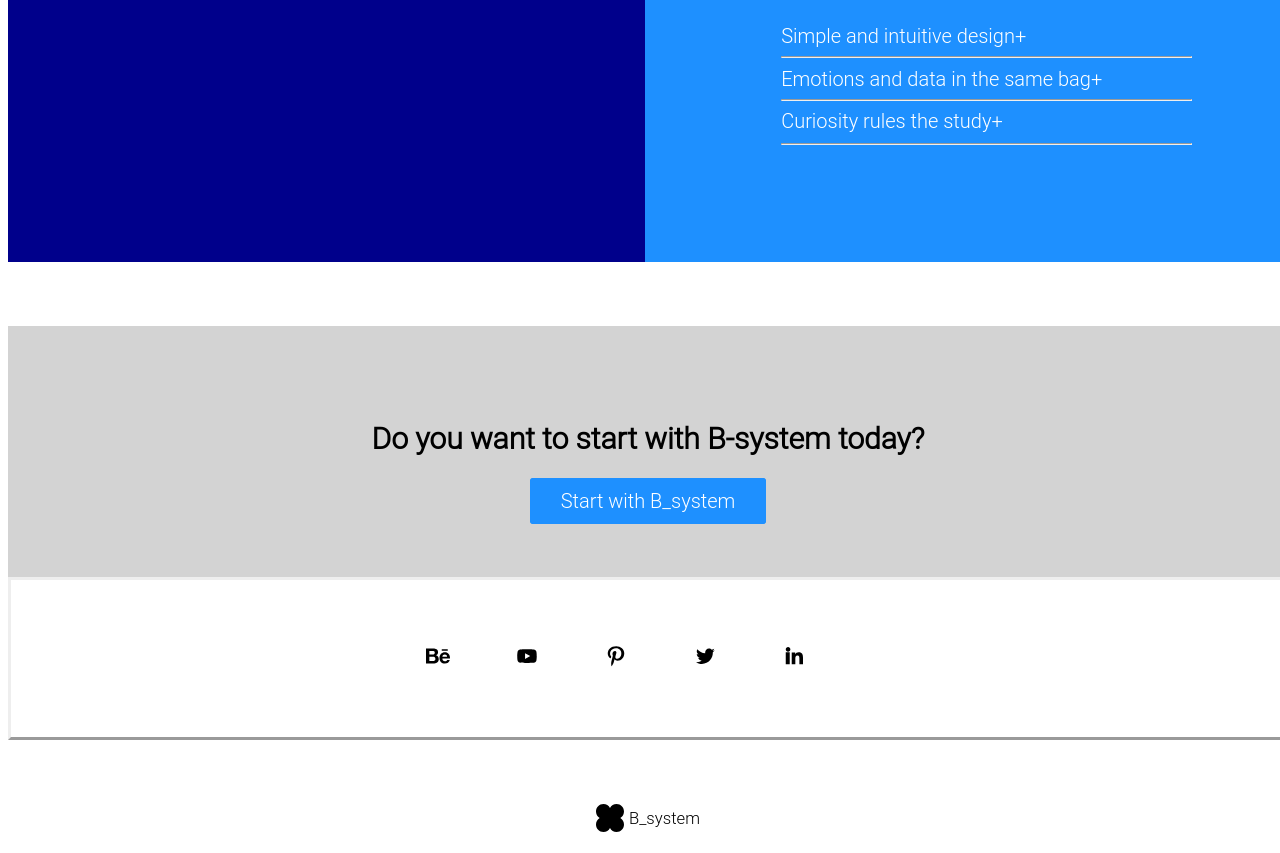
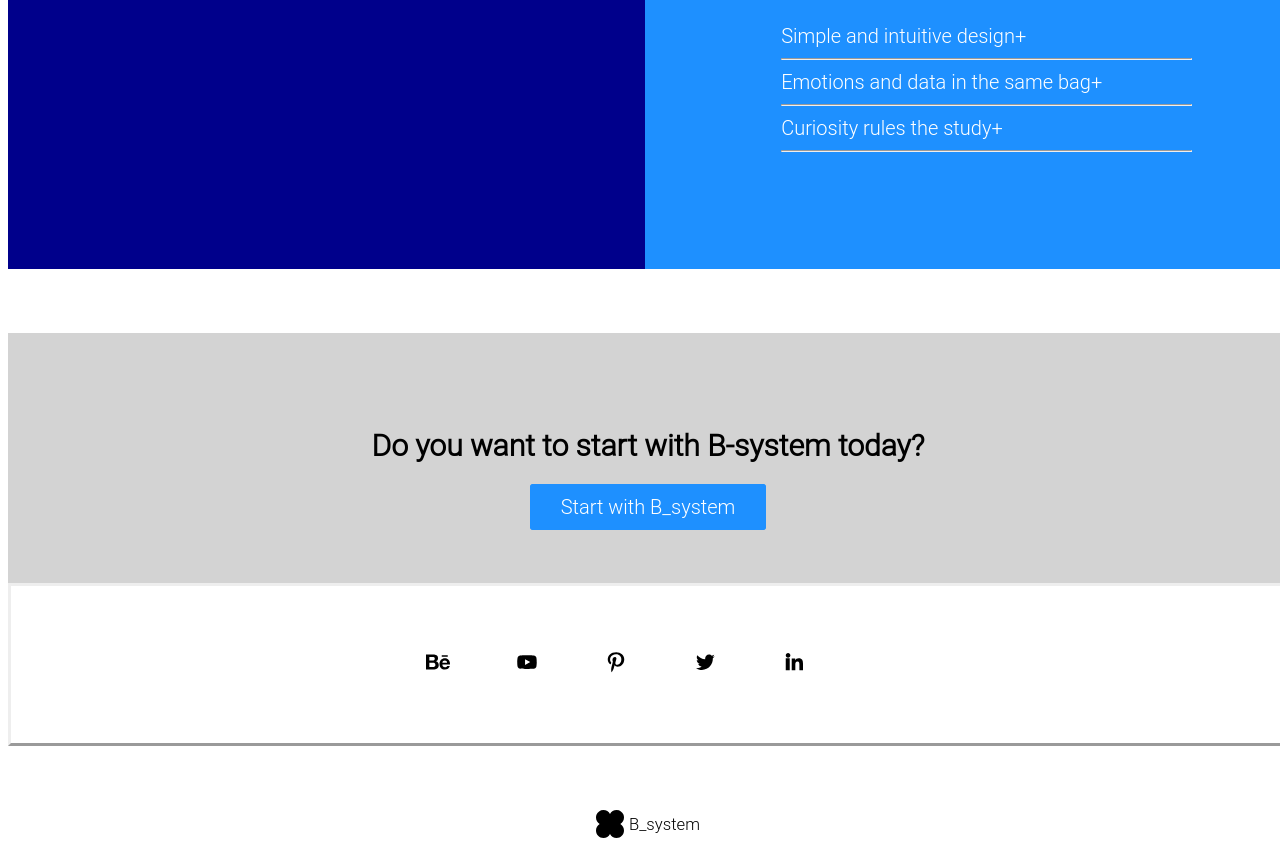
Before and after one commit to Paul234Code/ResponsiveWeb, a plain HTML site: page index.html in a window 1280 px wide. Shown: the part 1473-2326 px from the top of the page. Drawn offline with Linux system fonts and the light colour scheme.

Commit message:
commit change index.html

```diff
--- a/index.html
+++ b/index.html
@@ -64,10 +64,10 @@
       <h1>Our values</h1>
       <ul>
          <li>Simple and intuitive design<a>+</a></li>
-         <li><sub><hr/></sub></li>
+         <li><hr/></li>
          <!--<li>If the design works in your mind, it works<a>-</a></li> -->
          <li>Emotions and data in the same bag<a>+</a></li>
-         <li><sub><hr/></sub></li>
+         <li><hr/></li>
          <li>Curiosity rules the study<a>+</a></li>
          <li><hr/></li>
       </ul>
```
